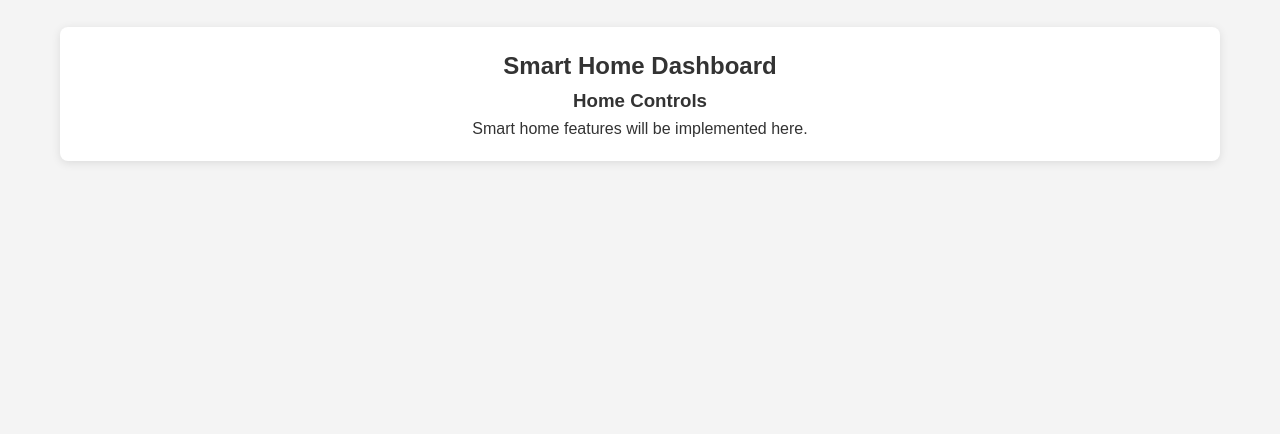
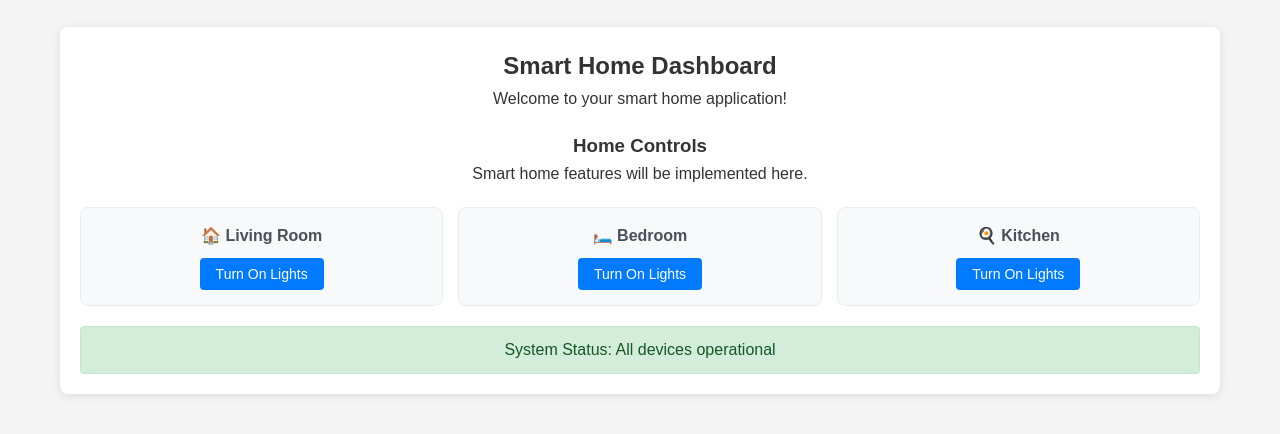
Before and after one commit to SrihariPrasathR/Smart_Home_App, a plain HTML site: page index.html in a window 1280 px wide. Shown: the part 74-508 px from the top of the page. Drawn offline with Linux system fonts and the light colour scheme.

Commit message:
Fix frontend bugs: Remove content replacement, add interactive controls

```diff
--- a/css/style.css
+++ b/css/style.css
@@ -36,3 +36,64 @@ h1 {
     box-shadow: 0 2px 10px rgba(0,0,0,0.1);
     text-align: center;
 }
+
+.controls {
+    margin-top: 20px;
+}
+
+.device-grid {
+    display: grid;
+    grid-template-columns: repeat(auto-fit, minmax(200px, 1fr));
+    gap: 15px;
+    margin-top: 20px;
+}
+
+.device-card {
+    background: #f8f9fa;
+    padding: 15px;
+    border-radius: 8px;
+    border: 1px solid #e9ecef;
+    transition: transform 0.2s;
+}
+
+.device-card:hover {
+    transform: translateY(-2px);
+    box-shadow: 0 4px 8px rgba(0,0,0,0.1);
+}
+
+.device-card h4 {
+    margin-bottom: 10px;
+    color: #495057;
+}
+
+.device-btn {
+    background: #007bff;
+    color: white;
+    border: none;
+    padding: 8px 16px;
+    border-radius: 4px;
+    cursor: pointer;
+    transition: background-color 0.2s;
+    font-size: 14px;
+}
+
+.device-btn:hover {
+    background: #0056b3;
+}
+
+.device-btn.active {
+    background: #28a745;
+}
+
+.device-btn.active:hover {
+    background: #218838;
+}
+
+.status {
+    margin-top: 20px;
+    padding: 10px;
+    background: #d4edda;
+    color: #155724;
+    border-radius: 4px;
+    border: 1px solid #c3e6cb;
+}
--- a/index.html
+++ b/index.html
@@ -13,8 +13,12 @@
         </header>
         <main>
             <div class="dashboard">
-                <h2>Dashboard</h2>
+                <h2>Smart Home Dashboard</h2>
                 <p>Welcome to your smart home application!</p>
+                <div class="controls">
+                    <h3>Home Controls</h3>
+                    <p>Smart home features will be implemented here.</p>
+                </div>
             </div>
         </main>
     </div>
--- a/js/app.js
+++ b/js/app.js
@@ -9,14 +9,46 @@ document.addEventListener('DOMContentLoaded', function() {
 
 function initializeDashboard() {
     const dashboard = document.querySelector('.dashboard');
+    const controls = document.querySelector('.controls');
 
-    if (dashboard) {
-        dashboard.innerHTML = `
-            <h2>Smart Home Dashboard</h2>
-            <div class="controls">
-                <h3>Home Controls</h3>
-                <p>Smart home features will be implemented here.</p>
+    if (dashboard && controls) {
+        // Add interactive elements to the existing controls section
+        controls.innerHTML += `
+            <div class="device-grid">
+                <div class="device-card">
+                    <h4>🏠 Living Room</h4>
+                    <button class="device-btn" onclick="toggleDevice('living-room')">Turn On Lights</button>
+                </div>
+                <div class="device-card">
+                    <h4>🛏️ Bedroom</h4>
+                    <button class="device-btn" onclick="toggleDevice('bedroom')">Turn On Lights</button>
+                </div>
+                <div class="device-card">
+                    <h4>🍳 Kitchen</h4>
+                    <button class="device-btn" onclick="toggleDevice('kitchen')">Turn On Lights</button>
+                </div>
             </div>
         `;
+
+        // Add status indicator
+        const statusDiv = document.createElement('div');
+        statusDiv.className = 'status';
+        statusDiv.innerHTML = '<p id="status-text">System Status: All devices operational</p>';
+        dashboard.appendChild(statusDiv);
     }
 }
+
+function toggleDevice(room) {
+    const statusText = document.getElementById('status-text');
+    const button = event.target;
+
+    if (button.textContent.includes('On')) {
+        button.textContent = 'Turn Off Lights';
+        button.classList.add('active');
+        statusText.textContent = `System Status: ${room.replace('-', ' ')} lights turned on`;
+    } else {
+        button.textContent = 'Turn On Lights';
+        button.classList.remove('active');
+        statusText.textContent = `System Status: ${room.replace('-', ' ')} lights turned off`;
+    }
+}
```
